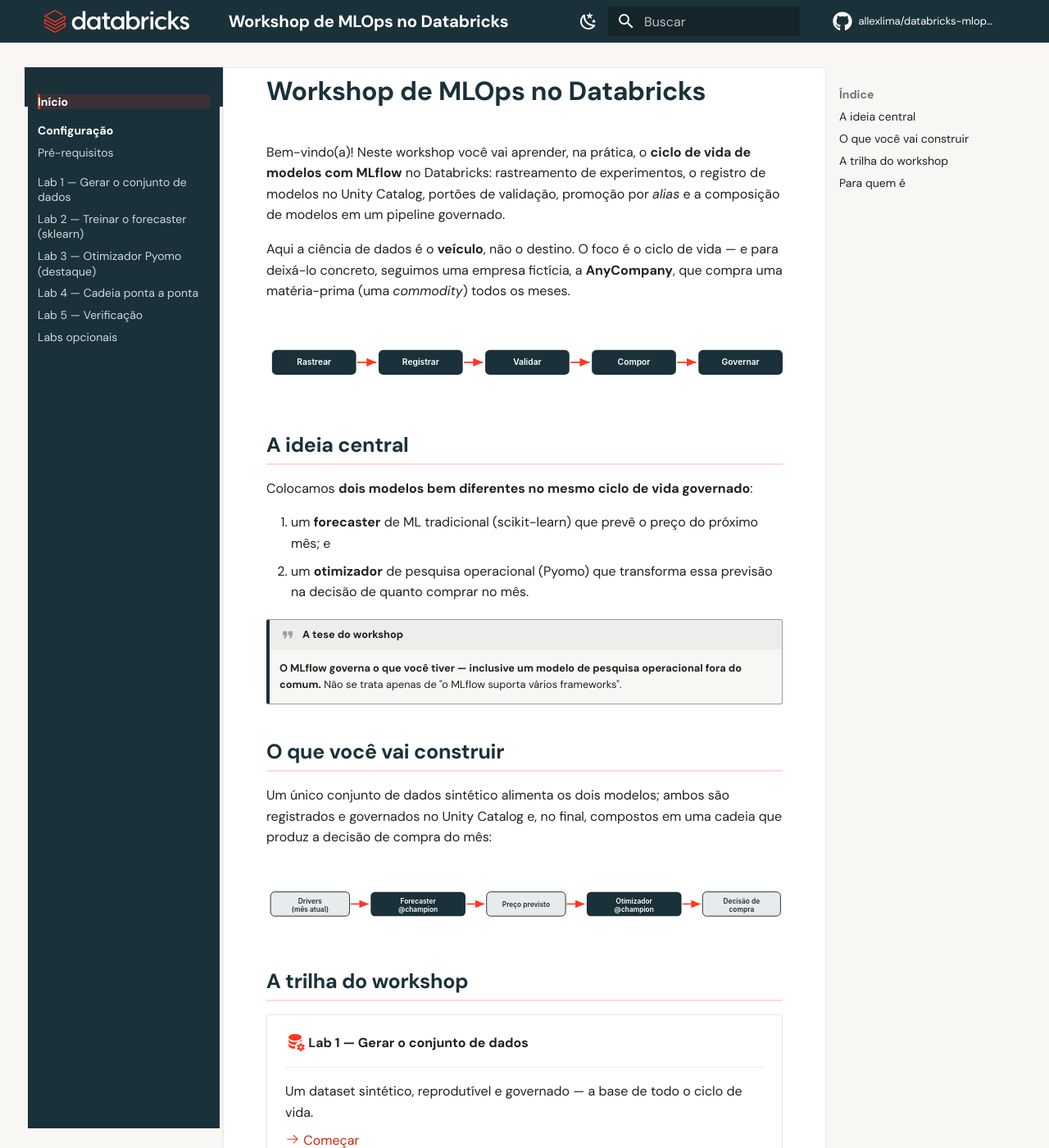
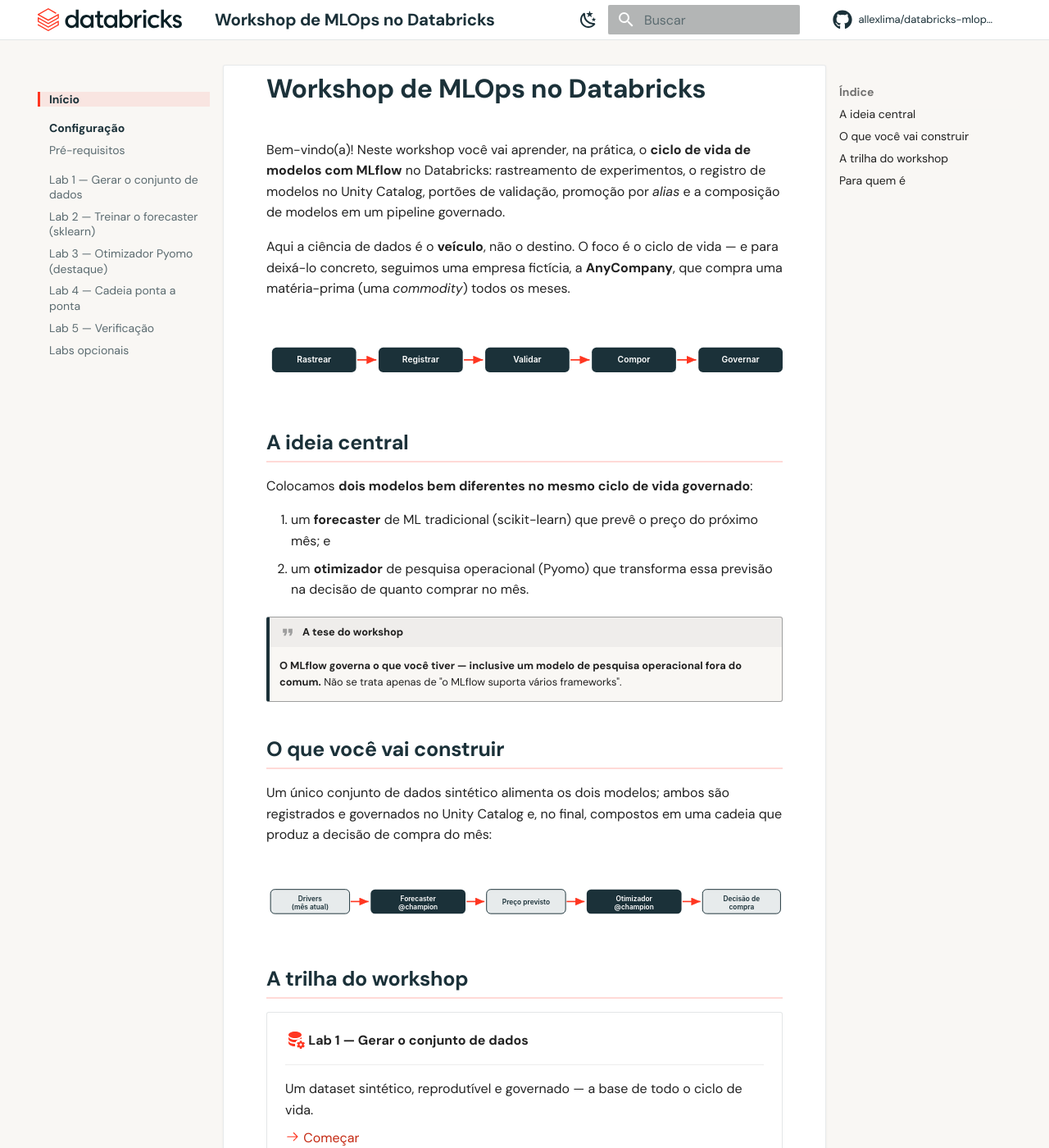
Before and after one commit to allexlima/databricks-mlops-workshop, an MkDocs documentation site: the page built from docs/index.md, in a window 1280 px wide and 1400 px high. Shown: the whole window at 82% size. Built offline with MkDocs 1.6.1 and Material for MkDocs 9.7.7, drawn with Linux system fonts in a browser that asks for light colours; some web fonts are replaced; comment, search, counter and statistics services are not loaded.

Commit message:
scheme-aware chrome: light header/sidebar, logo swap

```diff
--- a/docs/stylesheets/custom.css
+++ b/docs/stylesheets/custom.css
@@ -18,68 +18,101 @@
   --db-radius: 3px;          /* flat, squared AWS aesthetic */
 }
 
-/* ---- Light scheme (primary) ---- */
+/* ---- Light scheme (primary): light chrome, full-color logo ---- */
 [data-md-color-scheme="default"] {
   --md-primary-fg-color: var(--db-lava);
   --md-accent-fg-color: var(--db-lava-link);
   --md-default-bg-color: var(--db-oat);
   --md-typeset-a-color: var(--db-lava-link);
+  /* chrome (header + sidebar) */
+  --db-chrome-bg: #fff;
+  --db-chrome-fg: var(--db-navy);
+  --db-chrome-muted: #5b6b70;
+  --db-chrome-border: rgba(27, 49, 57, 0.12);
+  --db-sidebar-bg: transparent;            /* oat page shows through */
+  --db-active-tint: rgba(255, 54, 33, 0.09);
+  --db-search-bg: rgba(27, 49, 57, 0.06);
 }
 
-/* ---- Dark scheme (slate) ---- */
+/* ---- Dark scheme (slate): navy chrome, white logo ---- */
 [data-md-color-scheme="slate"] {
   --md-primary-fg-color: var(--db-lava);
   --md-accent-fg-color: #ff5a47;
   --md-default-bg-color: #0f1c21;
   --md-typeset-a-color: #ff8a7a;
+  /* chrome (header + sidebar) */
+  --db-chrome-bg: var(--db-navy);
+  --db-chrome-fg: #fff;
+  --db-chrome-muted: #cdd6da;
+  --db-chrome-border: rgba(255, 255, 255, 0.10);
+  --db-sidebar-bg: var(--db-navy);
+  --db-active-tint: rgba(255, 54, 33, 0.14);
+  --db-search-bg: rgba(255, 255, 255, 0.10);
 }
 
 /* ============================ Chrome ====================================== */
 
-/* Slim sticky header in Navy with generous clear space */
+/* Slim sticky header — scheme-aware (light chrome in default, navy in slate) */
 .md-header {
-  background-color: var(--db-navy);
-  color: #fff;
-  box-shadow: 0 1px 0 rgba(255, 255, 255, 0.06);
+  background-color: var(--db-chrome-bg);
+  color: var(--db-chrome-fg);
+  border-bottom: 1px solid var(--db-chrome-border);
+  box-shadow: none;
 }
 .md-header__inner { padding: 0 0.6rem; }
 .md-header__title { font-weight: 700; letter-spacing: -0.01em; padding-left: 0.8rem; font-size: 1.02rem; }
-.md-tabs { background-color: var(--db-navy); }
+.md-tabs { background-color: var(--db-chrome-bg); }
 
-/* Official white Databricks lockup (theme.logo). It's a wide wordmark, so give
-   it a touch more height than Material's icon default and clear spacing. */
-.md-header__button.md-logo { padding-right: 0.4rem; }
+/* Header search field tuned for the (light or navy) header surface */
+.md-search__input { background-color: var(--db-search-bg); color: var(--db-chrome-fg); }
+.md-search__input::placeholder { color: var(--db-chrome-muted); }
+.md-search__icon { color: var(--db-chrome-fg); }
+
+/* Official Databricks lockup, swapped per scheme: full-color on the light
+   header, white/reversed on the navy one. The asset is a wide wordmark, so we
+   render it as a sized background (the <img> is hidden) and use the exact
+   ~6.3:1 aspect at 1.4rem tall. */
+.md-header__button.md-logo {
+  padding-right: 0.4rem;
+  height: 1.4rem;
+  width: 8.8rem;
+  background-repeat: no-repeat;
+  background-position: left center;
+  background-size: contain;
+}
 .md-header__button.md-logo img,
-.md-header__button.md-logo svg { height: 1.4rem; width: auto; }
+.md-header__button.md-logo svg { display: none; }
+[data-md-color-scheme="default"] .md-header__button.md-logo {
+  background-image: url("../assets/primary-lockup-full-color-rgb.svg");
+}
+[data-md-color-scheme="slate"] .md-header__button.md-logo {
+  background-image: url("../assets/primary-lockup-full-color-white-rgb.svg");
+}
 
-/* Persistent left sidebar as a Navy module tree */
-.md-sidebar--primary {
-  background-color: var(--db-navy);
+/* Left sidebar as a module tree — navy in slate, light/oat in default */
+.md-sidebar--primary { background-color: var(--db-sidebar-bg); }
+.md-sidebar--primary .md-sidebar__scrollwrap { background-color: var(--db-sidebar-bg); }
+.md-sidebar--primary .md-nav {
+  background-color: var(--db-sidebar-bg);
+  color: var(--db-chrome-muted);
 }
 
 /* The header already shows the site title — hide the duplicate site-title
    block at the top of the sidebar nav (scoped to the primary nav's own
    title so section labels are untouched). */
 .md-sidebar--primary .md-nav--primary > .md-nav__title { display: none; }
-.md-sidebar--primary .md-sidebar__scrollwrap { background-color: var(--db-navy); }
-.md-sidebar--primary .md-nav {
-  background-color: var(--db-navy);
-  color: #cdd6da;
-}
-.md-sidebar--primary .md-nav__title { color: #fff; }
-.md-sidebar--primary .md-nav__item--section > .md-nav__link { color: #fff; font-weight: 700; }
-.md-sidebar--primary .md-nav__link { color: #cdd6da; }
-.md-sidebar--primary .md-nav__link:hover { color: #fff; }
+.md-sidebar--primary .md-nav__item--section > .md-nav__link { color: var(--db-chrome-fg); font-weight: 700; }
+.md-sidebar--primary .md-nav__link { color: var(--db-chrome-muted); padding-left: 0.7rem; }
+.md-sidebar--primary .md-nav__link:hover { color: var(--db-chrome-fg); }
 
 /* Active sidebar item: Lava left-bar + faint tint (AWS-style).
-   Use an inset box-shadow for the bar so the link keeps its place — a
-   negative margin would shift the active row (and its tint) out of
-   alignment with its siblings. */
+   The bar is an inset box-shadow so the row keeps its place; the base
+   padding-left above gives the label clearance from the bar. */
 .md-sidebar--primary .md-nav__link--active,
 .md-sidebar--primary .md-nav__item .md-nav__link--active {
-  color: #fff;
+  color: var(--db-chrome-fg);
   font-weight: 700;
-  background-color: rgba(255, 54, 33, 0.14);
+  background-color: var(--db-active-tint);
   box-shadow: inset 3px 0 0 var(--db-lava);
 }
 
```
